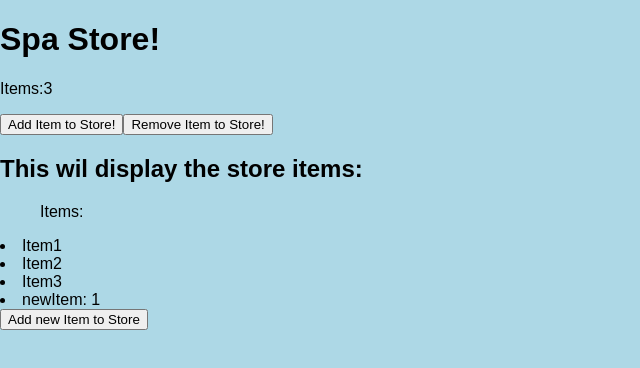
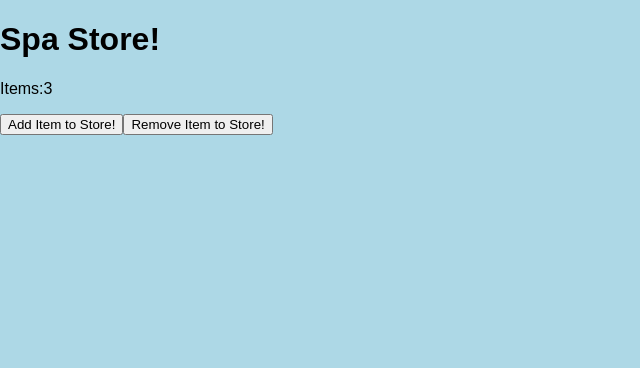
Before and after one commit to Erik8901/Actionfigure-and-Teddybear-Store, a React (Create React App) app: page / in a window 1280 px wide. Shown: the top 368 px of the page, without its empty margins (0-640 px from the left). Built offline with nearby package versions, Linux system fonts and the light colour scheme.

Commit message:
templats and stuff

```diff
--- a/src/App.js
+++ b/src/App.js
@@ -1,16 +1,15 @@
 import React, { Component } from 'react';
-import Counter from './counter.js';
-import SpaItems from './spaItems.js';
+import Template from './template.js';
+
 import './App.css';
-import store from './store/'
 
 
 class App extends Component {
   render() {
     return (
-      <div className="App">
-        <Counter store={store}/>
-        <SpaItems store={store} />
+      <div>
+        <Template/>
+
       </div>
     );
   }
--- /dev/null
+++ b/src/actions/actions.js
@@ -0,0 +1,16 @@
+let actionAddItem = () => {
+        return {
+            type: "ADD"
+        }
+    }
+
+let actionRemoveItem = () => {
+        return {
+            type: "REMOVE"
+        }
+    }
+
+
+
+
+export { actionAddItem, actionRemoveItem };
--- a/src/counter.js
+++ /dev/null
@@ -1,42 +0,0 @@
-import React from 'react';
-import { connect } from 'react-redux';
-
-function Counter(props) {
-    console.log("render", props)
-    return (
-        <div>
-            <h1>Spa Store!</h1>
-            <p>Items:{props.items}</p>
-            <button onClick={props.onIncreamentClick}>Add Item to Store!</button>
-            <button onClick={props.onRemoveClick}>Remove Item to Store!</button>
-
-        </div>
-
-
-    )
-}
-
-function mapStateToProps(state) {
-    console.log("mapStateToProps")
-    return {
-        items: state.items
-    }
-}
-
-function mapDispatchToProps(dispatch) {
-    console.log("mapDispatchToProps")
-    return {
-        onIncreamentClick: () => {
-
-            const action = { type: 'Add'};
-            dispatch(action)
-        },
-        onRemoveClick: () => {
-
-        const action1 = { type: "remove"};
-        dispatch(action1)
-    }
-
-    }
-}
-export default connect(mapStateToProps, mapDispatchToProps)(Counter);
--- a/src/index.js
+++ b/src/index.js
@@ -3,6 +3,23 @@ import ReactDOM from 'react-dom';
 import './index.css';
 import App from './App';
 import registerServiceWorker from './registerServiceWorker';
+import {Provider} from 'react-redux';
+import {createStore} from 'redux';
+import rootReducer from './reducers/reducers.js'
 
-ReactDOM.render(<App />, document.getElementById('root'));
+const initialState = {
+    items: 3
+
+
+}
+
+const store = createStore(rootReducer, initialState,
+    window.REDUX_DEVTOOLS_EXTENSION && window.REDUX_DEVTOOLS_EXTENSION());
+
+
+ReactDOM.render((
+    <Provider store={store}>
+        <App />
+    </Provider>
+), document.getElementById('root'));
 registerServiceWorker();
--- /dev/null
+++ b/src/reducers/reducers.js
@@ -0,0 +1,31 @@
+import { combineReducers } from 'redux';
+
+
+
+const reducer = (state = 0 , action) => {
+    console.log("reducer going HEJ", action)
+
+    switch (action.type) {
+        case "ADD":
+            return state + 1
+
+        case "REMOVE":
+            return state - 1
+
+        default:
+            return state
+    }
+
+
+
+}
+
+let rootReducer = combineReducers({
+    items: reducer
+//    value: counterReducer,
+//    animals: animalReducer,
+//    numberOfClicks: clicksReducer
+});
+
+
+export default rootReducer;
--- a/src/spaItems.js
+++ /dev/null
@@ -1,44 +0,0 @@
-import React from 'react';
-import { connect } from 'react-redux';
-
-
-
-function SpaItems(props) {
-    console.log("renderItems is going")
-
-    return (
-        <div>
-            <h2>This wil display the store items:</h2>
-                <ul>Items:</ul>
-                    <li>Item1</li>
-                    <li>Item2</li>
-                    <li>Item3</li>
-                     <li>newItem: {props.newItem}</li>
-                    <button onClick={props.onClickAddItem}>Add new Item to Store</button>
-        </div>
-
-    )
-}
-
-function mapStateToProps(state) {
-    console.log("mapigenHEJ")
-    return {
-        newItem: state.newItem
-    }
-}
-
-function tjena(dispatch) {
-
-    return {
-        onClickAddItem: () => {
-            console.log("knappenkanfunkas")
-            const action = { type: 'AddItem'};
-            dispatch(action)
-
-
-        }
-    }
-}
-
-
-export default connect(mapStateToProps,tjena) (SpaItems);
--- a/src/store/index.js
+++ /dev/null
@@ -1,34 +0,0 @@
-import {createStore} from 'redux';
-
-const initialState = {
-    items: 3,
-    newItem: 1
-
-}
-
-const reducer = (state = initialState, action) => {
-    console.log("reducer going HEJ", action)
-
-    switch (action.type) {
-        case "Add":
-            return Object.assign({},state, { items: state.items + 1});
-
-
-        case "remove":
-            return Object.assign({},state, { items: state.items - 1});
-        default:
-            return state
-    }
-
-    switch (action.type) {
-        case "Additem":
-            return Object.assign({},state, { newItem: state.newItem + 3});
-        default:
-            return state
-    }
-
-}
-
-const store = createStore(reducer);
-
-export default store;
--- /dev/null
+++ b/src/template.js
@@ -0,0 +1,32 @@
+import React, { Component } from 'react';
+import { connect } from 'react-redux';
+import { actionAddItem, actionRemoveItem} from './actions/actions.js';
+
+
+class Template extends Component {
+
+   render() {
+
+    return (
+        <div>
+            <h1>Spa Store!</h1>
+            <p>Items:{this.props.items}</p>
+            <button onClick={event => this.props.dispatch(actionAddItem())}>Add Item to Store!</button>
+            <button onClick={event => this.props.dispatch(actionRemoveItem())}>Remove Item to Store!</button>
+
+        </div>
+
+
+        )
+   }
+
+}
+
+
+let mapStateToProps = state => {
+    return {
+        items: state.items,
+    };
+}
+
+export default connect(mapStateToProps)(Template);
```
Also changed, not shown: 1 other file (tests, documents, lock files or other folders).
